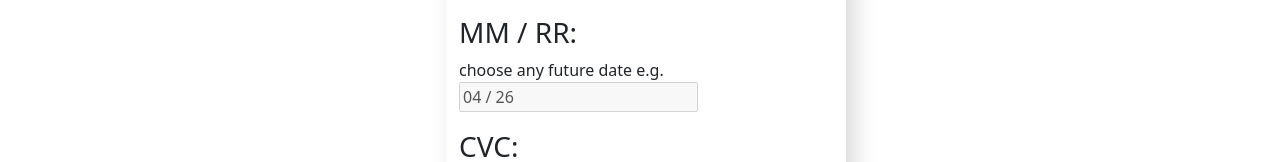
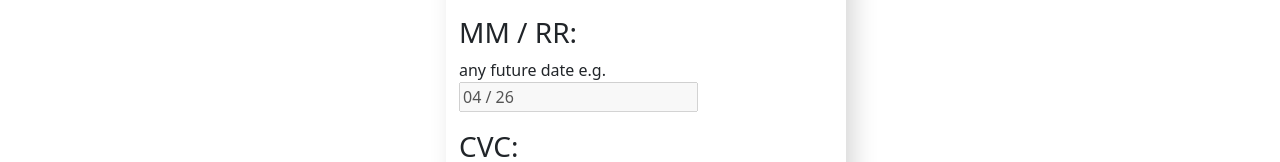
Before and after one commit to m29dev/FoodAppDeploy, an Angular app in the folder client/: page /checkout in a window 1280 px wide. Shown: the part 401-563 px from the top of the page. Built offline with nearby package versions, Linux system fonts and the light colour scheme; sample sign-in values are in the browser's storage.

Commit message:
cart update

```diff
--- a/client/src/app/components/cart/cart.component.html
+++ b/client/src/app/components/cart/cart.component.html
@@ -471,7 +471,7 @@
           <!-- MM / RR -->
           <h3>MM / RR:</h3>
           <div class="test-info-item">
-            choose any future date e.g.
+            any future date e.g.
             <input #cardNumber type="text" value="04 / 26" disabled />
           </div>
 
```
